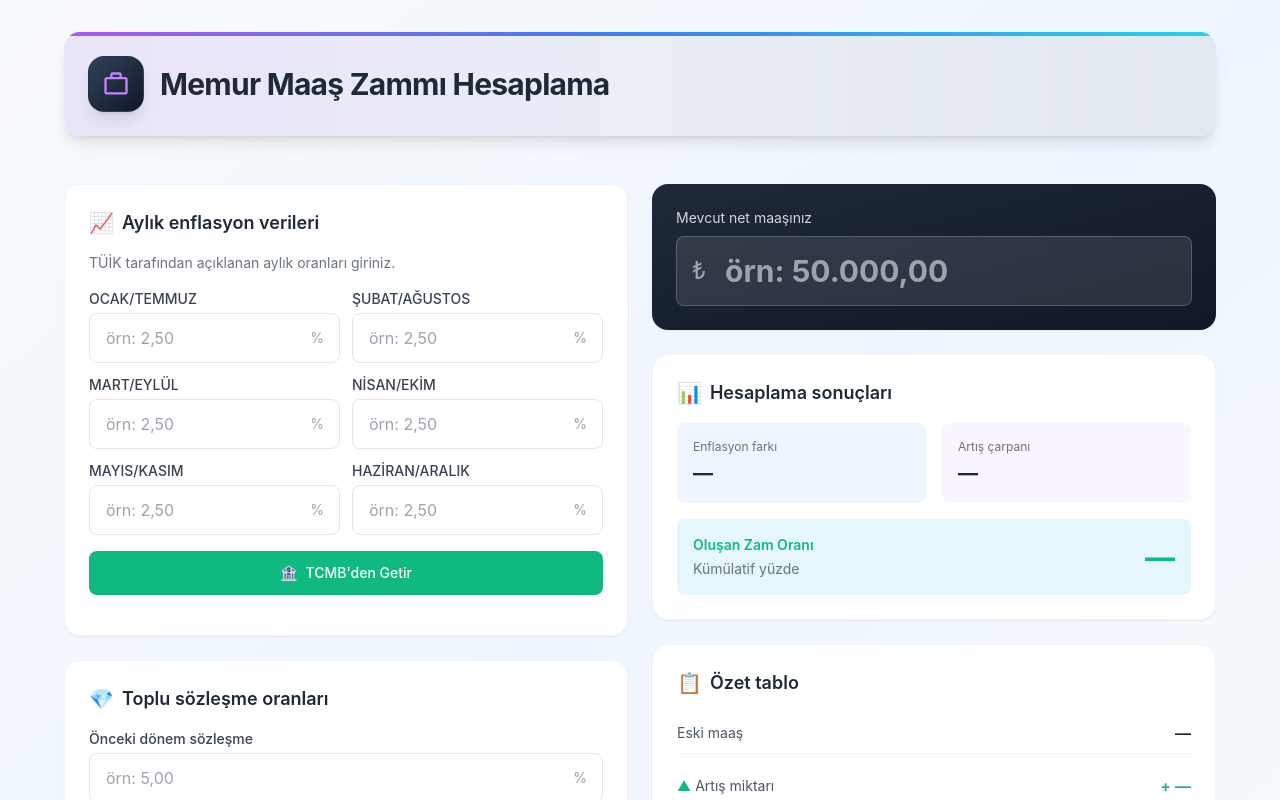
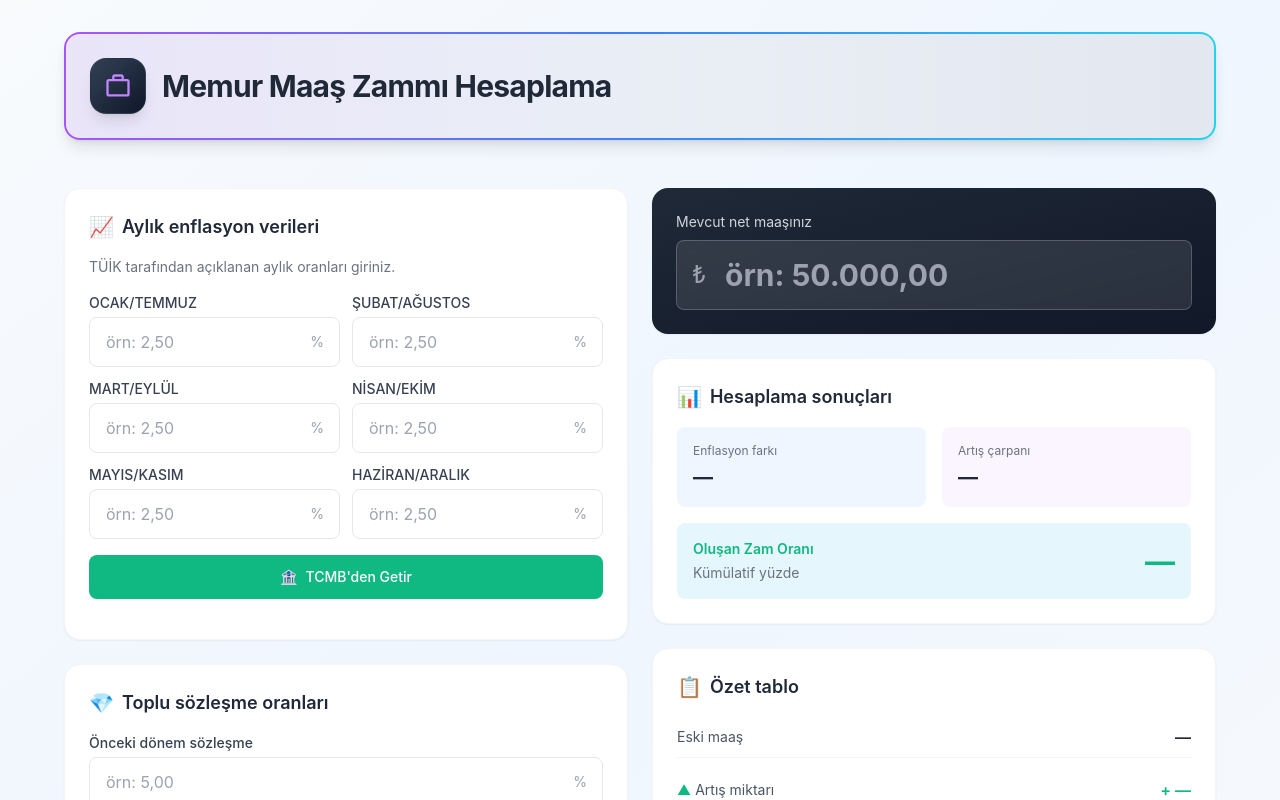
Before and after one commit to BNC7dev/maas, a Next.js app: page / in a window 1280 px wide. Shown: the top 800 px of the page. Built offline with nearby package versions, Linux system fonts and the light colour scheme.

Commit message:
ui: header gradient 4 tarafli cerceve olarak guncellendi

```diff
--- a/app/page.tsx
+++ b/app/page.tsx
@@ -227,10 +227,11 @@ export default function Home() {
       <div className="max-w-6xl mx-auto">
         {/* Modern Header - Glassmorphism */}
         <header className="mb-6 md:mb-12">
-          <div className="relative overflow-hidden bg-gradient-to-r from-slate-100 via-gray-100 to-slate-200 rounded-xl md:rounded-2xl shadow-lg p-4 md:p-6">
+          {/* Gradient border wrapper */}
+          <div className="p-[2px] rounded-xl md:rounded-2xl bg-gradient-to-r from-purple-500 via-blue-500 to-cyan-400 shadow-lg">
+            <div className="relative overflow-hidden bg-gradient-to-r from-slate-100 via-gray-100 to-slate-200 rounded-[10px] md:rounded-[14px] p-4 md:p-6">
               {/* Mor/Mavi gradient accent */}
               <div className="absolute inset-0 bg-gradient-to-r from-purple-500/10 via-blue-500/5 to-transparent" />
-            <div className="absolute top-0 left-0 w-full h-1 bg-gradient-to-r from-purple-500 via-blue-500 to-cyan-400" />
 
               <div className="relative flex items-center gap-3 md:gap-4">
                 {/* Icon container - glassmorphism */}
@@ -244,6 +245,7 @@ export default function Home() {
                 <h1 className="text-xl md:text-2xl lg:text-3xl font-bold text-gray-800 tracking-tight">
                   Memur Maaş Zammı Hesaplama
                 </h1>
+              </div>
             </div>
           </div>
         </header>
```
Lines whose indentation alone changed are shown as unchanged.
